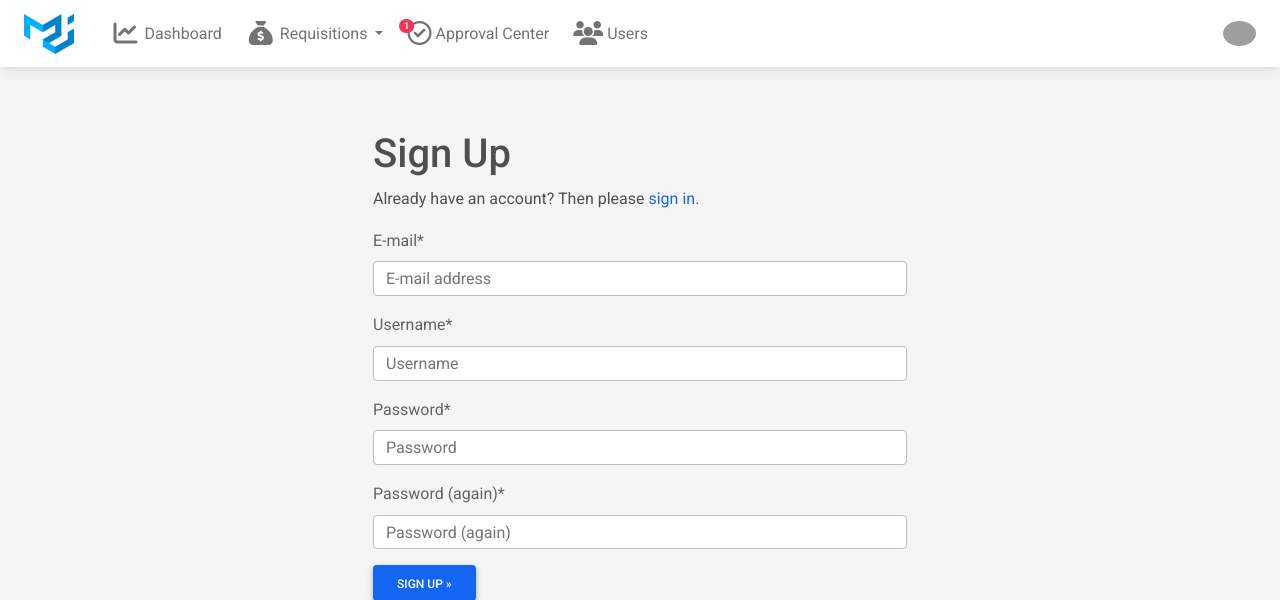
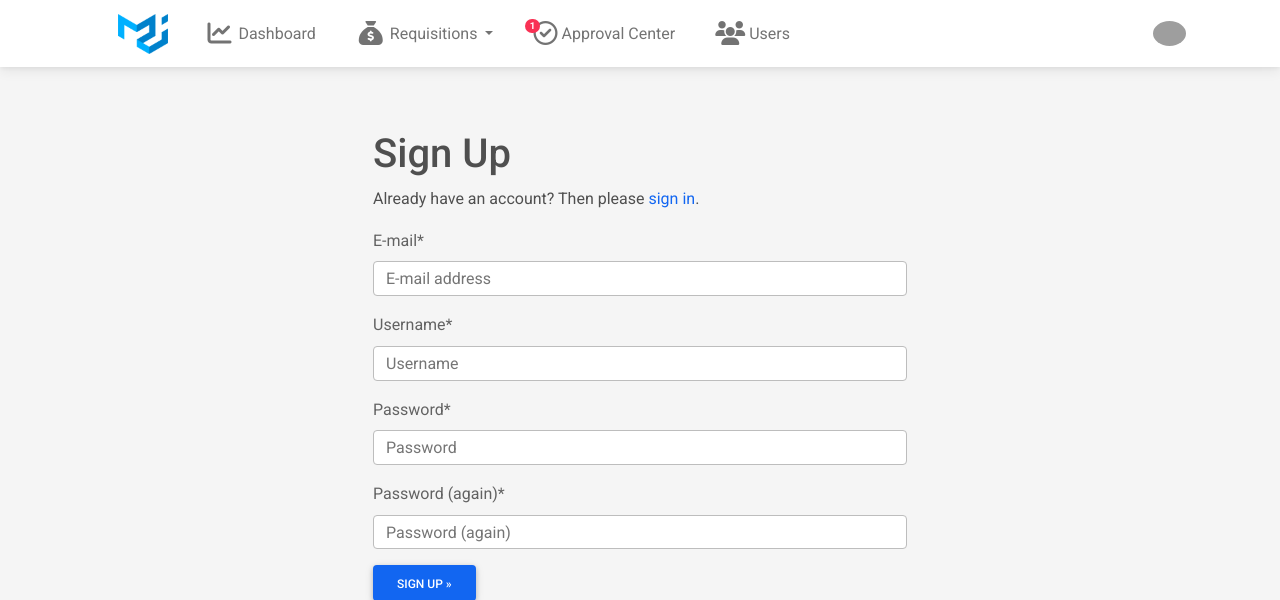
Before and after one commit to scriptogre/django-requests-web-app, a Django app: template purchase_requisitions/templates/account/signup.html in a window 1280 px wide. Shown: the top 600 px of the page. Run offline with Django 3.2, Linux system fonts and the light colour scheme; the template is opened without the code that fills it: values that come from a table or form of the project are taken from there, others are empty; parts of the project's set-up code (start-up, migrations or seed data) failed here and were passed over; some libraries are stand-ins or nearby versions; grey boxes are pictures that could not be loaded.

Commit message:
Space out navbar and update link for approval center

```diff
--- a/purchase_requisitions/templates/base.html
+++ b/purchase_requisitions/templates/base.html
@@ -62,7 +62,7 @@
     class="navbar navbar-expand-lg navbar-light bg-white fixed-top"
   >
     <!-- Container wrapper -->
-    <div class="container-fluid px-4">
+    <div class="container px-4">
 
       <!-- Toggle button -->
       <button class="navbar-toggler" type="button" data-mdb-toggle="collapse" data-mdb-target="#navbarSupportedContent" aria-controls="navbarSupportedContent" aria-expanded="false" aria-label="Toggle navigation">
@@ -71,7 +71,7 @@
       <!-- Collapsible wrapper -->
       <div class="collapse navbar-collapse" id="navbarSupportedContent">
         <!-- Brand -->
-        <a class="navbar-brand me-4" href="#">
+        <a class="navbar-brand mx-4" href="#">
           <img
             src="{% static "images/material-ui-logo.png" %}"
             height="40"
@@ -82,7 +82,7 @@
         <!-- Left links -->
         <ul class="navbar-nav me-auto mb-2 mb-lg-0">
 
-          <li class="nav-item me-2">
+          <li class="nav-item me-4">
             <!-- Dashboard -->
             <a
               href="{% url 'dashboard' %}"
@@ -94,7 +94,7 @@
           </li>
 
           <!-- Requisitions -->
-          <li class="nav-item dropdown me-2">
+          <li class="nav-item dropdown me-4">
             <a class="nav-link dropdown-toggle {% if request.resolver_match.view_name == 'requisitions:list_my' %}active{% endif %}" href="#" id="navbarDropdown" role="button" data-mdb-toggle="dropdown" aria-expanded="false">
               <i class="fa-solid fa-sack-dollar fa-fw me-1 fa-xl"></i>Requisitions
             </a>
@@ -120,18 +120,18 @@
           </li>
 
           <!-- Approval Center -->
-          <li class="nav-item me-2">
+          <li class="nav-item me-4">
             {# TODO: Make notification badge dynamic #}
             <a
-              class="nav-link {% if request.resolver_match.view_name == 'requisitions:list_pending' %}active{% endif %}"
+              class="nav-link {% if request.resolver_match.view_name == 'approval_center:index' %}active{% endif %}"
               aria-current="true"
-              href="{% url 'requisitions:list_pending' %}"
+              href="{% url 'approval_center:index' %}"
             ><span class="badge rounded-pill badge-notification bg-danger">1</span><i class="fa-regular fa-circle-check me-1 fa-xl"></i><span>Approval Center</span>
             </a>
           </li>
 
           <!-- Users -->
-          <li class="nav-item me-2">
+          <li class="nav-item me-4">
             <a
               href="{% url 'users:list' %}"
               class="nav-link {% if 'users' in request.resolver_match.view_name %}active{% endif %}"
```
